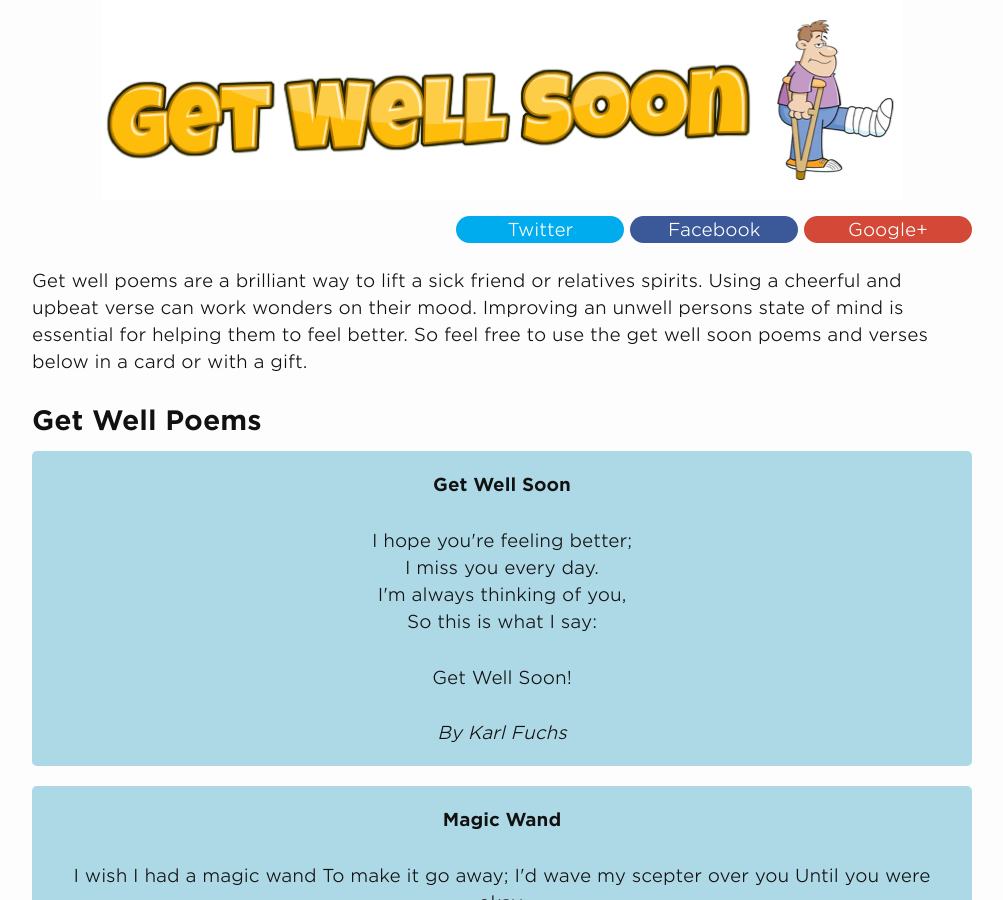
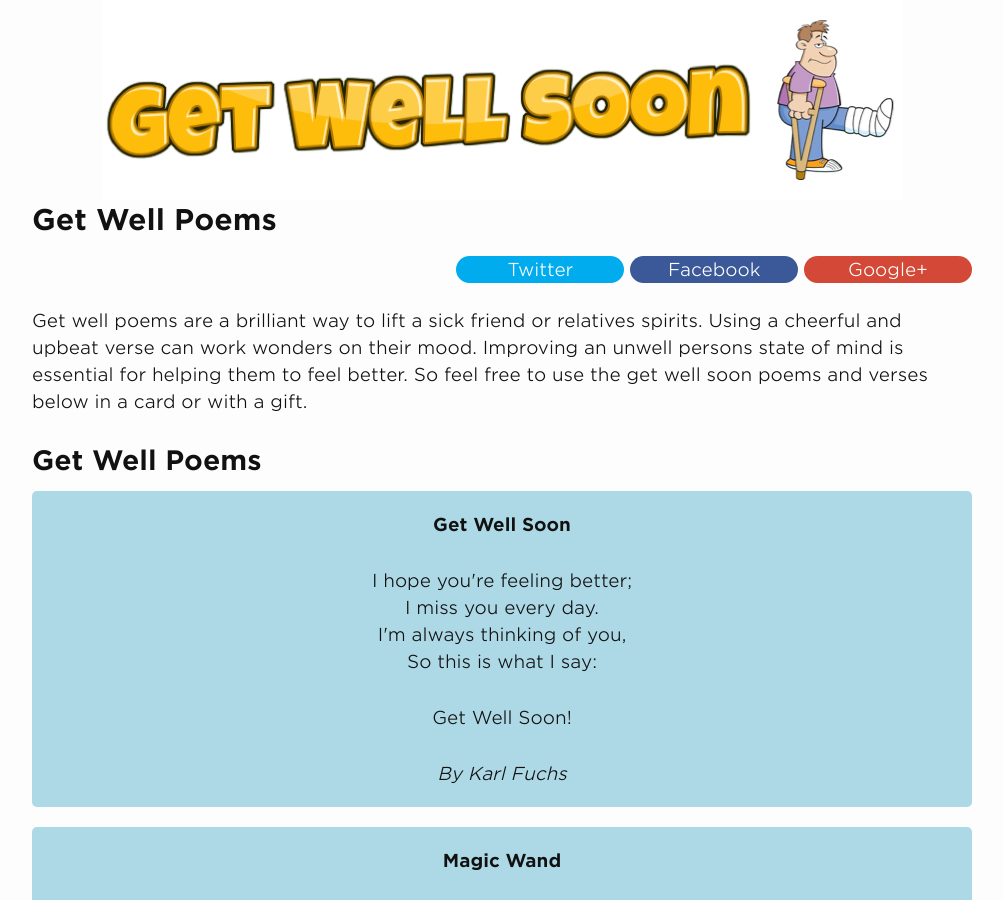
Before and after one commit to andyml123/andyml123.github.io, a Jekyll site: the page built from get-well-poems.md, in a window 1280 px wide and 900 px high. Shown: the whole window, without its empty margins (138-1141 px from the left). Built offline with Jekyll 4.4.1, drawn with Linux system fonts in a browser that asks for light colours; our own code applies the rules of GitHub Pages for plain Markdown files.

Commit message:
Update get-well-poems.md

```diff
--- a/get-well-poems.md
+++ b/get-well-poems.md
@@ -1,6 +1,6 @@
 ---
 layout: page
-title: Get Well Poems: 21 Lovely Ways to say Get Better
+title: 'Get Well Poems: 21 Lovely Ways to say Get Better'
 title2: Get Well Poems
 description: Cheer up a sick friend or loved one with one of these touching, inspiring and funny get well poems
 image: get-well-poems.png
```
